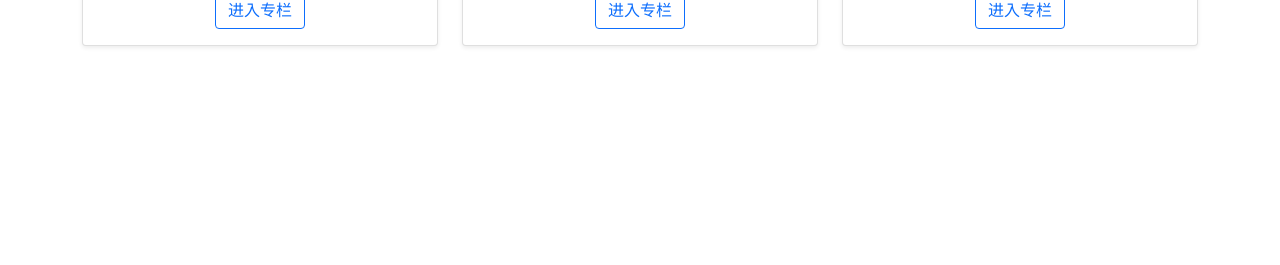
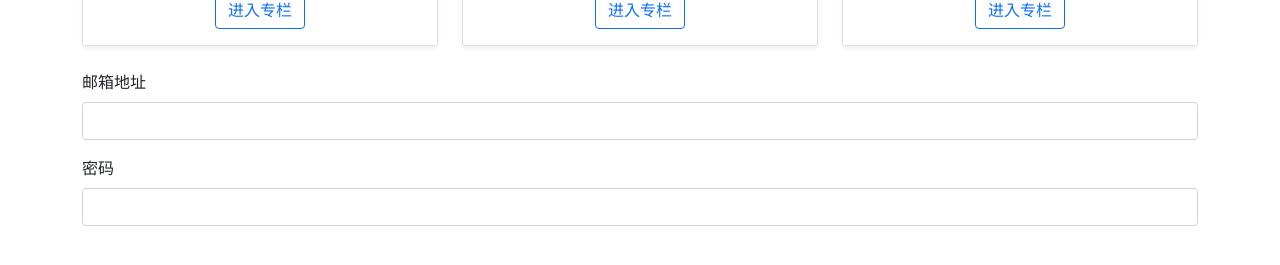
Before and after one commit to fionaVg1/zheye, a Vue app: page / in a window 1280 px wide. Shown: the part 309-574 px from the top of the page. Built offline with nearby package versions, Linux system fonts and the light colour scheme.

Commit message:
表单验证

```diff
--- a/src/App.vue
+++ b/src/App.vue
@@ -2,11 +2,34 @@
   <div class="container">
     <global-header :user="currentUser"></global-header>
     <column-list :list="testData"></column-list>
+    <form action="">
+      <div class="mb-3">
+        <label for="exampleInputEmail1" class="form-label">邮箱地址</label>
+        <input
+          type="email"
+          class="form-control"
+          id="exampleInputEmail1"
+          v-model="emailRef.val"
+          @blur="validateEmail"
+        />
+        <div class="form-text" v-if="emailRef.error">
+          {{ emailRef.message }}
+        </div>
+      </div>
+      <div class="mb-3">
+        <label for="exampleInputPassword1" class="form-label">密码</label>
+        <input
+          type="password"
+          class="form-control"
+          id="exampleInputPassword1"
+        />
+      </div>
+    </form>
   </div>
 </template>
 
 <script lang="ts">
-import { defineComponent } from "vue";
+import { defineComponent, reactive } from "vue";
 import "bootstrap/dist/css/bootstrap.min.css";
 import ColumnList, { ColumnProps } from "./components/ColumnList.vue";
 import GlobalHeader, { UserProps } from "./components/GlobalHeader.vue";
@@ -33,6 +56,7 @@ const testData: ColumnProps[] = [
     description: "这个是test3的专栏，有一段非常有意思的简介，可以更新一下哦"
   }
 ];
+const emailReg = /^(\w)+(\.\w+)*@(\w)+((\.\w{2,3}){1,3})$/;
 export default defineComponent({
   name: "App",
   components: {
@@ -40,9 +64,25 @@ export default defineComponent({
     GlobalHeader
   },
   setup() {
+    const emailRef = reactive({
+      val: "",
+      error: false,
+      message: ""
+    });
+    const validateEmail = () => {
+      if (emailRef.val.trim() === "") {
+        emailRef.error = true;
+        emailRef.message = "can not be empty";
+      } else if (!emailReg.test(emailRef.val)) {
+        emailRef.error = true;
+        emailRef.message = "shoule be valid email format";
+      }
+    };
     return {
       testData,
-      currentUser
+      currentUser,
+      emailRef,
+      validateEmail
     };
   }
 });
--- a/src/components/Dropdown.vue
+++ b/src/components/Dropdown.vue
@@ -29,7 +29,6 @@ export default defineComponent({
       isOpen.value = !isOpen.value;
     };
     const isClickOutside = useClickOutside(dropdownRef);
-
     watch(isClickOutside, () => {
       if (isOpen.value && isClickOutside.value) {
         isOpen.value = false;
```
